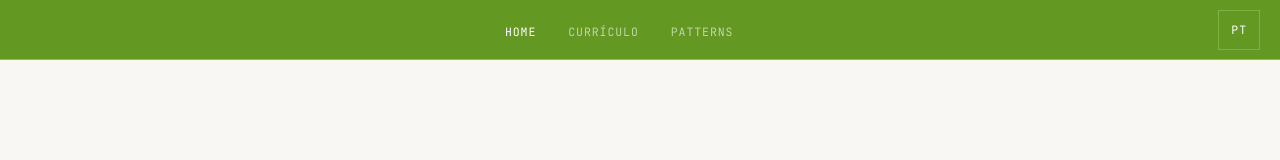
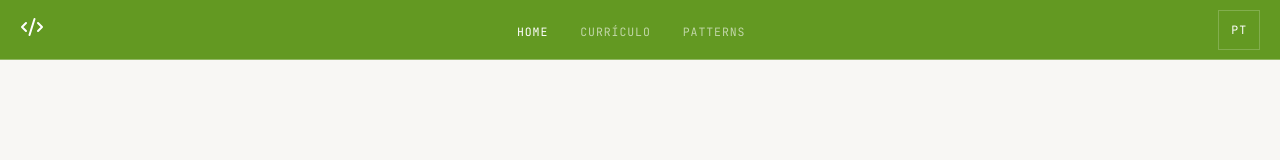
Before and after one commit to LucasZod/lucas-moreno, a Next.js app: page / in a window 1280 px wide. Shown: the top 160 px of the page. Built offline with nearby package versions, Linux system fonts and the light colour scheme.

Commit message:
feat: logo

```diff
--- a/app/shared/ui/menu.tsx
+++ b/app/shared/ui/menu.tsx
@@ -4,12 +4,16 @@ import { useI18nStore } from '@/app/stores/i18n-store'
 import { translations } from '@/app/locales/translations'
 import Link from 'next/link'
 import { usePathname } from 'next/navigation'
+import { CodeXml } from 'lucide-react'
+import { motion } from 'framer-motion'
 
 export const Menu = () => {
   return (
     <Container>
       <Layout>
-        <BrandSection> </BrandSection>
+        <BrandSection>
+          <Logo />
+        </BrandSection>
 
         <NavigationSection>
           <NavigationList>
@@ -41,6 +45,16 @@ const Layout = ({ children }: { children: React.ReactNode }) => {
 
 const BrandSection = ({ children }: { children: React.ReactNode }) => {
   return <div className="flex  items-center">{children}</div>
+}
+
+const Logo = () => {
+  return (
+    <motion.div initial={{ opacity: 0, x: -15 }} animate={{ opacity: 1, x: 0 }} transition={{ duration: 0.5 }}>
+      <Link href="/" className="inline-flex items-center gap-2 cursor-pointer">
+        <CodeXml size={24} className="text-white" />
+      </Link>
+    </motion.div>
+  )
 }
 
 const NavigationSection = ({ children }: { children: React.ReactNode }) => {
```
